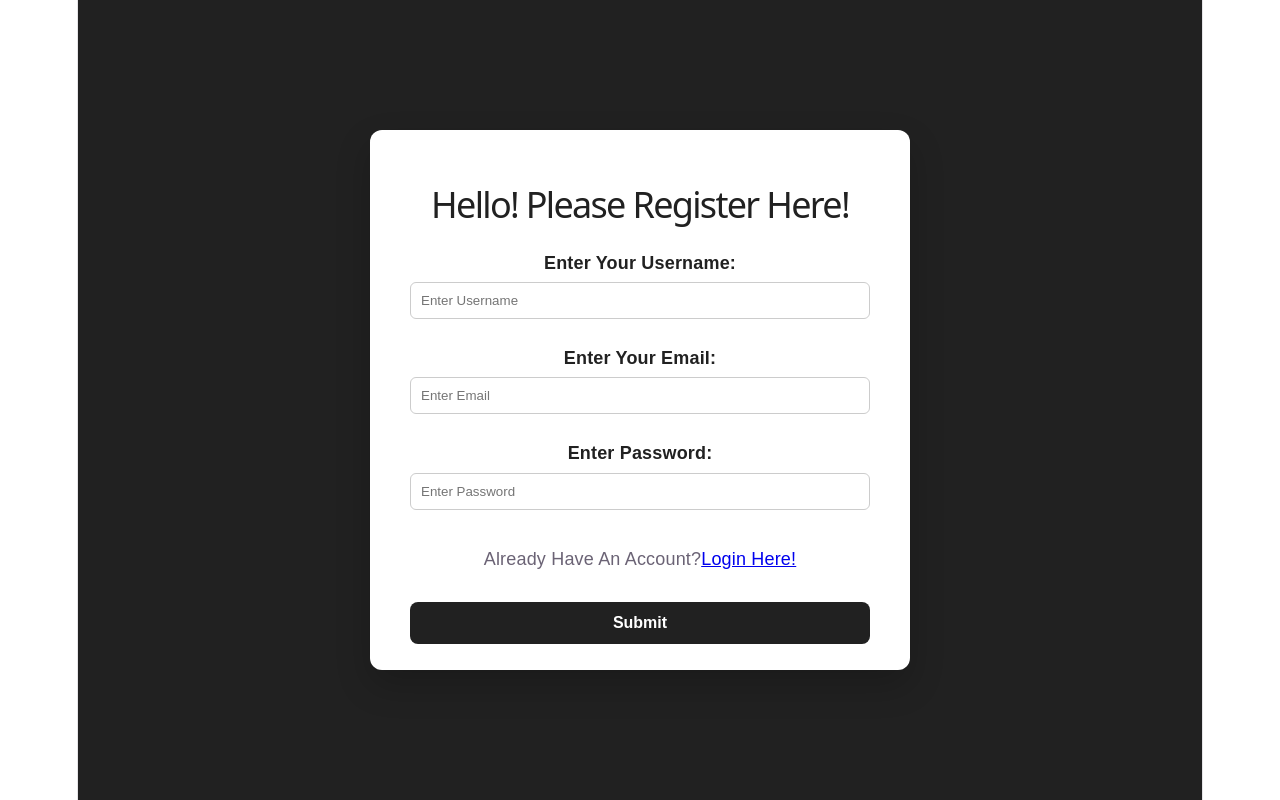
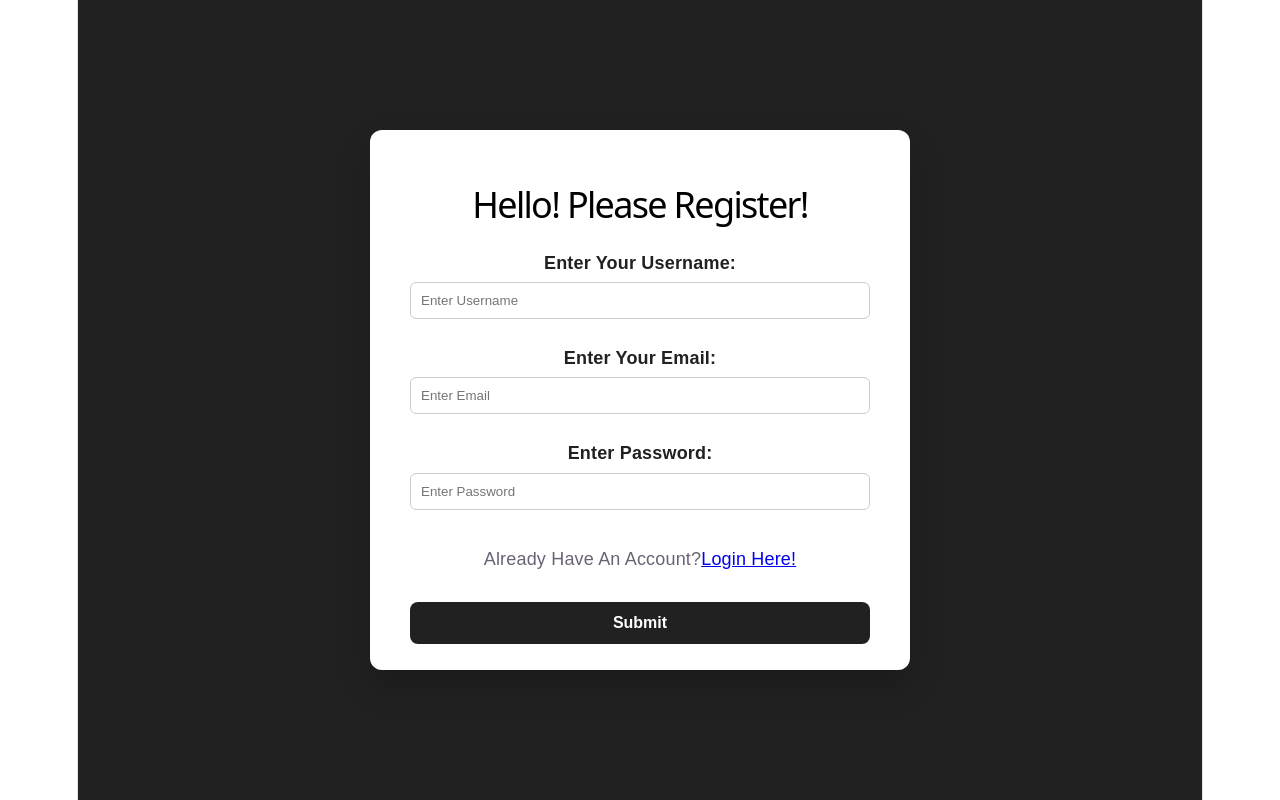
Before and after one commit to Manas-Turlapati/VictorGPT, a React app in the folder Frontend/: page /register in a window 1280 px wide. Built offline with nearby package versions, Linux system fonts and the light colour scheme; the HTML template or start-up script is replaced by a standard one.

Commit message:
9th commit

```diff
--- a/Frontend/src/Register.jsx
+++ b/Frontend/src/Register.jsx
@@ -1,6 +1,7 @@
 import "./Register.css";
 import { useState } from "react";
 function Register() {
+  const [userExist, setExist] = useState(false);
   let [form, setForm] = useState({
     username: "",
     email: "",
@@ -27,6 +28,15 @@ function Register() {
         },
       );
       const data = await res.json();
+      if (!res.ok) {
+        setExist(true);
+        setForm({
+          username: "",
+          email: "",
+          password: "",
+        });
+        return;
+      }
       setForm({
         username: "",
         email: "",
@@ -41,7 +51,11 @@ function Register() {
     <>
       <div className="body">
         <div className="form">
-          <h1>Hello! Please Register Here!</h1>
+          <h1 style={{ color: userExist ? "red" : "black" }}>
+            {userExist
+              ? "User already Exists! Please Login!"
+              : "Hello! Please Register!"}
+          </h1>
           <label htmlFor="username">Enter Your Username:</label>
           <input
             id="username"
```
